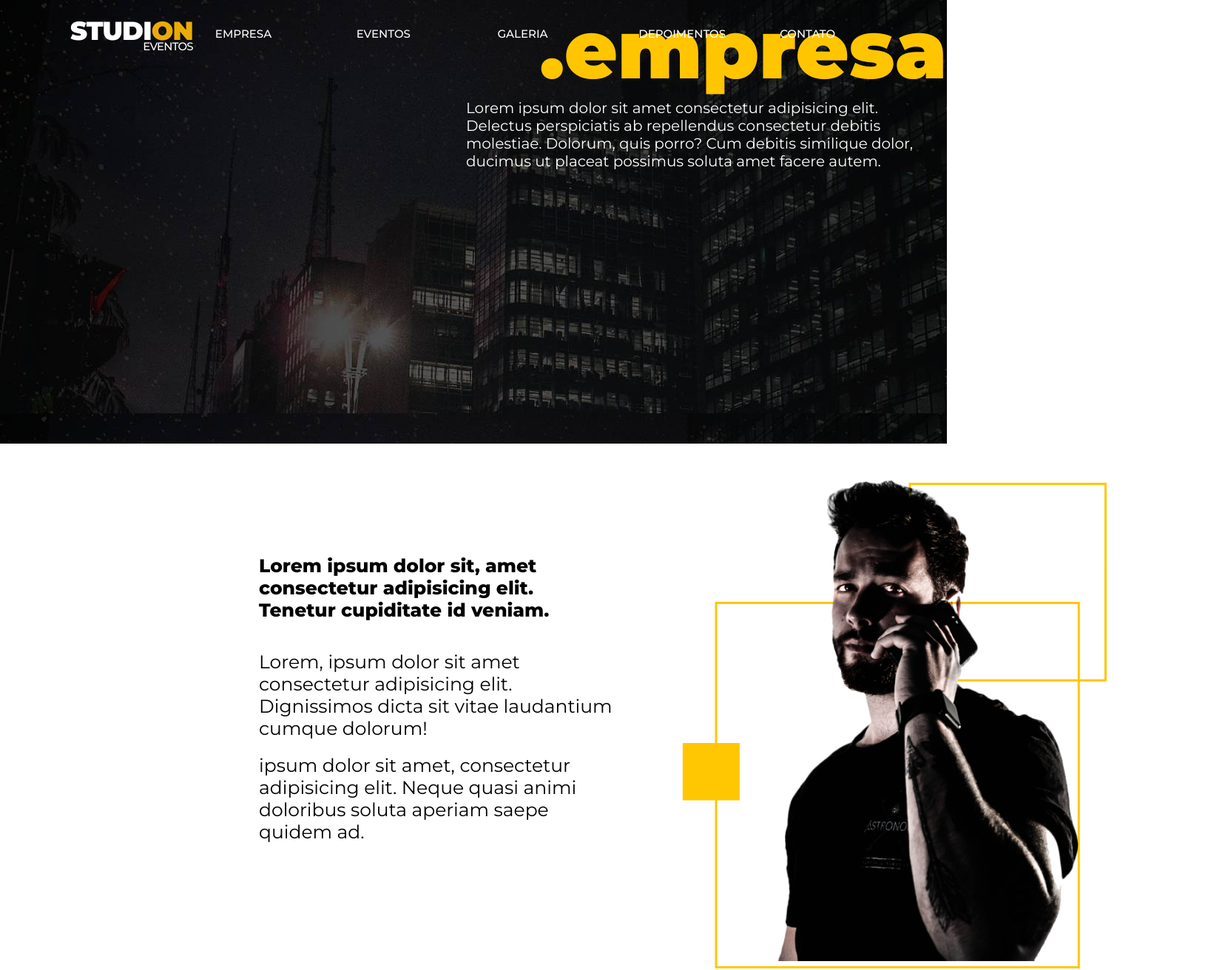
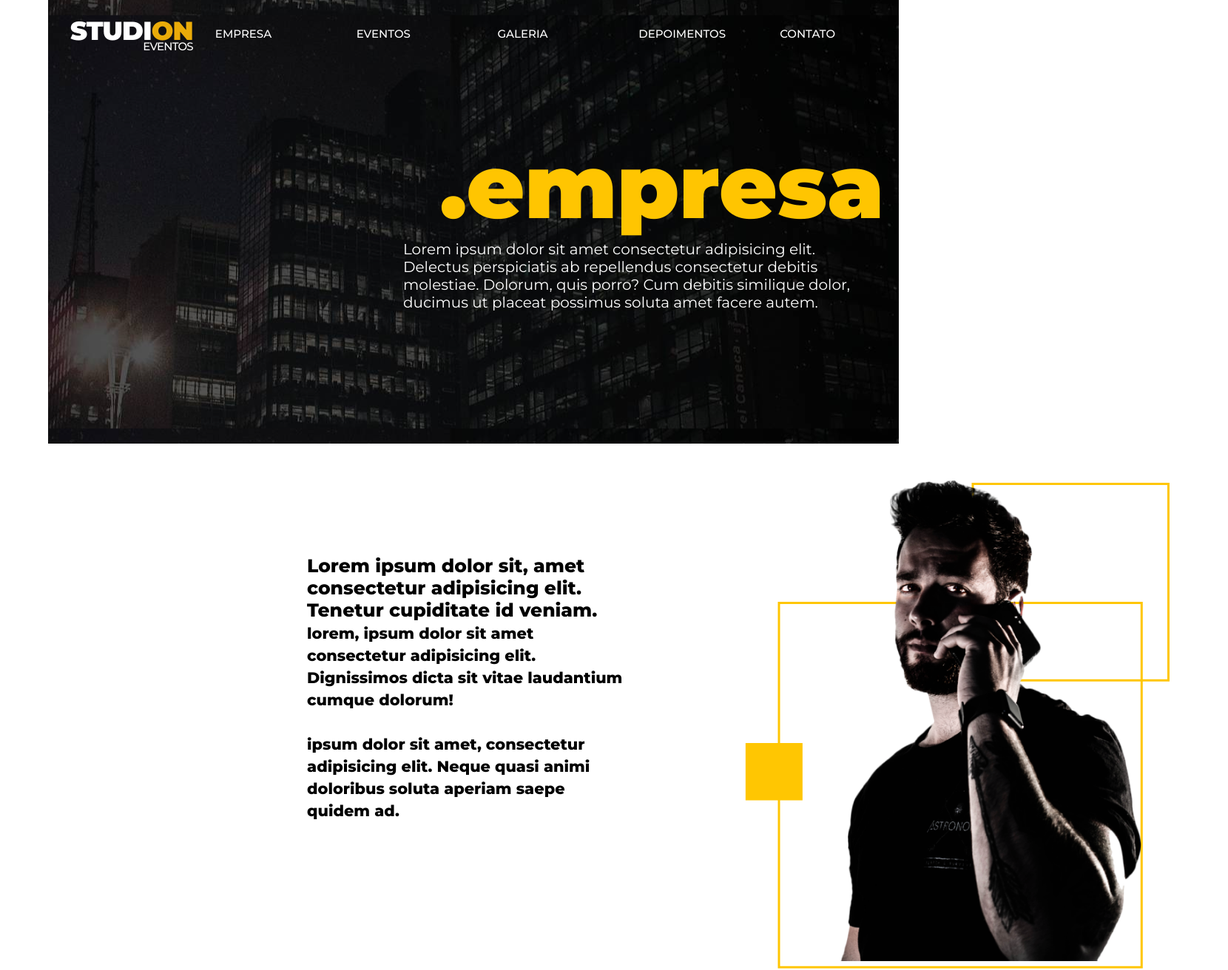
Before and after one commit to LeandroCosta9513/SRC, a website: page index.html in a window 1280 px wide. Shown: the top 1312 px of the page at 74% size, 1660 px wide, since content can reach past the window. Drawn offline with Linux system fonts and the light colour scheme.

Commit message:
modificação

```diff
--- a/CSS/_base.css
+++ b/CSS/_base.css
@@ -14,9 +14,10 @@
         font-size: 62.5%;
       }
 
-      /* .container {
+      .container {
         max-width: 1150px;
         width: 100%;
         margin: 0 auto;
+        padding: 0 2rem;
 
-      } */
+      }
--- a/CSS/_footer.css
+++ b/CSS/_footer.css
@@ -38,7 +38,7 @@ footer > div > form > input {
 }
 footer > div > form > input::placeholder {
 
-    color:var(--text-primary);
+    color:var(--text-primary)
     font-size: 15px;
     font-weight: 900;
     letter-spacing: -0.3px;
@@ -78,4 +78,5 @@ footer > div > form > button {
     font-weight: 500;
     text-transform: uppercase;
     text-align: right;
+
     }
--- a/CSS/_header.css
+++ b/CSS/_header.css
@@ -1,18 +1,22 @@
 header {
     background: url("../images/header.jpeg"), lightgray 50% / cover no-repeat;
+    background-position: center;
     width: 100%;
-    height: 600px;
+    height: 100%;
+    min-height: 600px;
     /* margin-top: -90px ; */
     display: flex;
     flex-direction: column;
     align-items: end;
+    justify-content: center;
 }
 
 
 header > h2{
     color:var(--color-secundary);
-    font-size: 110px;
+    font-size: 12rem;
     font-weight: 900;
+
 }
 
 header > p{
@@ -25,6 +29,8 @@ header > p{
 }
 
 @media screen and (max-width:800px) {
+    header h2{
+        font-size: 8rem;
+    }
     /* serve pra auxiliar na resposividade de acordo com que quero*/
-
 }
--- a/index.html
+++ b/index.html
@@ -13,10 +13,11 @@
 </head>
 <body>
     <nav>
-        <a href="./"></a>
-        <h1>Studi<span class="accent">on</span>
-        <span class="subtitle">Eventos</span>
-        </h1>
+        <a href="./">
+            <h1>Studi<span class="accent">on</span>
+            <span class="subtitle">Eventos</span>
+            </h1>
+        </a>
         <Ul>
             <li>
             <a href="./empresa.html">Empresa</a></li>
@@ -38,9 +39,13 @@
         </header>
     <main>
         <section class="container s1">
-            <h4>Lorem ipsum dolor sit, amet consectetur adipisicing elit. Tenetur cupiditate id veniam.</h4>
-            <p class="p1">Lorem, ipsum dolor sit amet consectetur adipisicing elit. Dignissimos dicta sit vitae laudantium cumque dolorum!</p>
-            <p class="p2">ipsum dolor sit amet, consectetur adipisicing elit. Neque quasi animi doloribus soluta aperiam saepe quidem ad.</p>
+            <h4>Lorem ipsum dolor sit, amet consectetur adipisicing elit. Tenetur cupiditate id veniam.
+                <small>
+                lorem, ipsum dolor sit amet consectetur adipisicing elit. Dignissimos dicta sit vitae laudantium cumque dolorum!
+                <br><br>
+                ipsum dolor sit amet, consectetur adipisicing elit. Neque quasi animi doloribus soluta aperiam saepe quidem ad.
+                </small>
+            </h4>
             <div class="lines">
                 <img src="./images/pessoa.png" alt="Uma homem branco, falando ao telefone celular, olhando para frente" class="pessoa" >
             </div>
@@ -57,7 +62,7 @@
 
     <footer>
         <div class="container">
-            <h1>Studi<span class="accent">on</span><br><span class="subtitlo">Eventos</span></h1>
+            <h2>Studi<span class="accent">on</span><br><span class="subtitlo">Eventos</span></h2>
         <form>
             <label>
                 Receba News e Promoções
@@ -80,7 +85,7 @@
         </ul>
         </div>
         <hr class="linha"> </hr>
-        <p class="container letra">Studi<span class="accent">on</span> - Todos os direitos reservados</p>
+        <p class="container">Studi<span>on</span> - Todos os direitos reservados</p>
     </footer>
 </body>
 </html>
```
